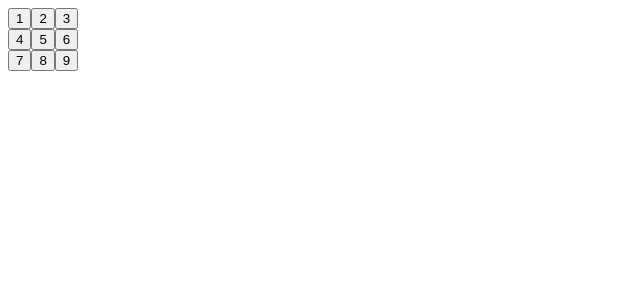
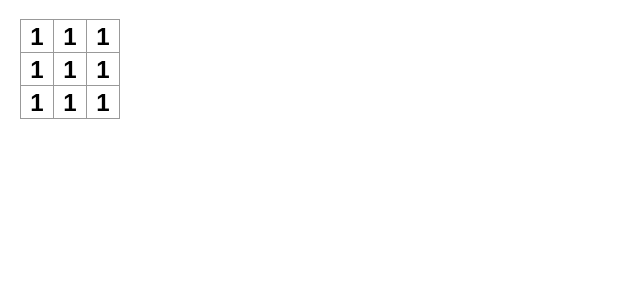
Before and after one commit to pyvan23/React-tic-tac-toe, a React (Create React App) app: page / in a window 1280 px wide. Shown: the top 300 px of the page, without its empty margins (0-640 px from the left). Built offline with nearby package versions, Linux system fonts and the light colour scheme.

Commit message:
create reutizable component square

```diff
--- a/src/App.js
+++ b/src/App.js
@@ -1,22 +1,23 @@
+import Square from "./components/Square";
 
 
 export default function Board() {
   return (
     <>
       <div className="board-row">
-        <button className="square">1</button>
-        <button className="square">2</button>
-        <button className="square">3</button>
+     <Square/>
+     <Square/>
+     <Square/>
       </div>
       <div className="board-row">
-        <button className="square">4</button>
-        <button className="square">5</button>
-        <button className="square">6</button>
+      <Square/>
+      <Square/>
+      <Square/>
       </div>
       <div className="board-row">
-        <button className="square">7</button>
-        <button className="square">8</button>
-        <button className="square">9</button>
+      <Square/>
+      <Square/>
+      <Square/>
       </div>
     </>
   );
--- /dev/null
+++ b/src/components/Square.jsx
@@ -0,0 +1,4 @@
+
+export default function Square() {
+    return <button className="square">1</button>;
+  }
--- a/src/index.js
+++ b/src/index.js
@@ -1,6 +1,6 @@
 import React from 'react';
 import ReactDOM from 'react-dom/client';
-
+import "./App.css";
 import App from './App';
 import reportWebVitals from './reportWebVitals';
 
```
